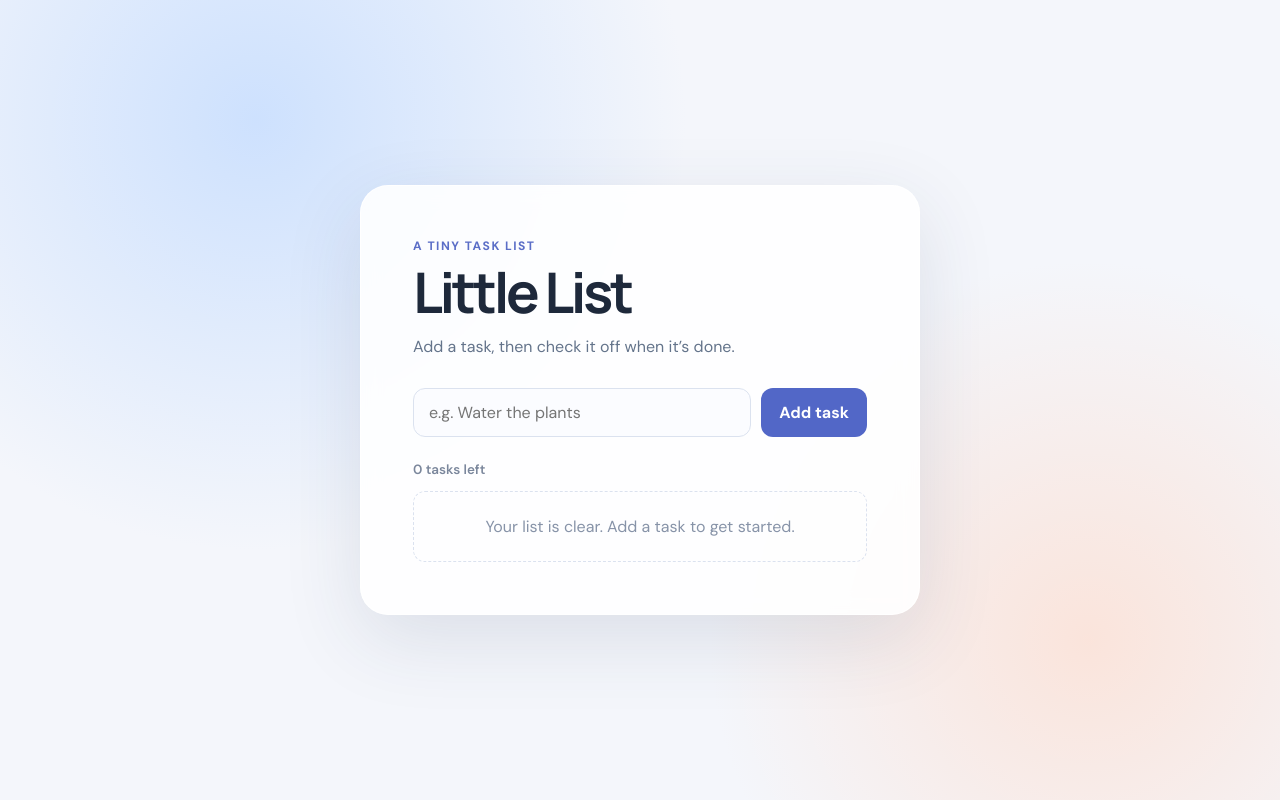
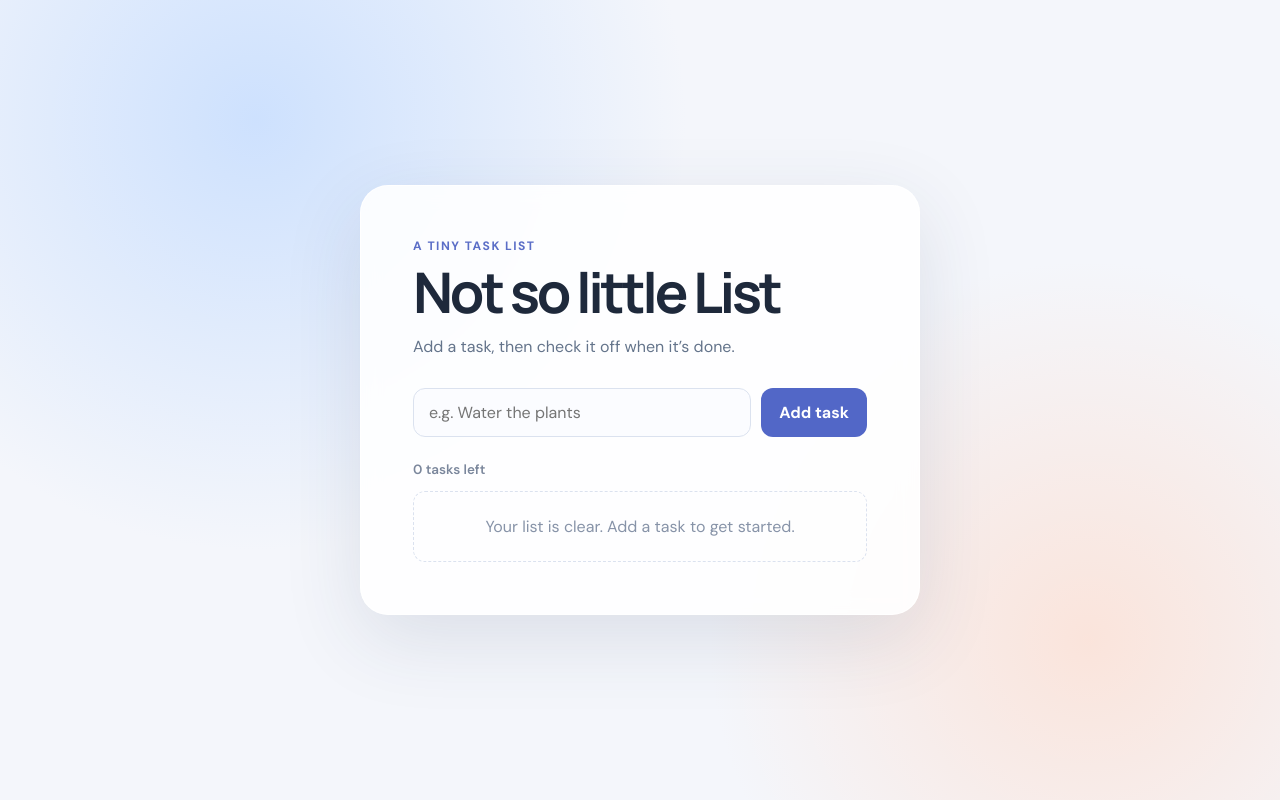
Before and after one commit to Lanz-projects/02-frontend-ci, a website built with Vite: page index.html in a window 1280 px wide. Built offline with nearby package versions, Linux system fonts and the light colour scheme.

Commit message:
Updated title

```diff
--- a/index.html
+++ b/index.html
@@ -10,7 +10,7 @@
     <main class="app-shell">
       <section class="task-card" aria-labelledby="page-title">
         <p class="eyebrow">A tiny task list</p>
-        <h1 id="page-title">Little List</h1>
+        <h1 id="page-title">Not so little List</h1>
         <p class="intro">Add a task, then check it off when it’s done.</p>
 
         <form id="task-form" class="task-form">
```
